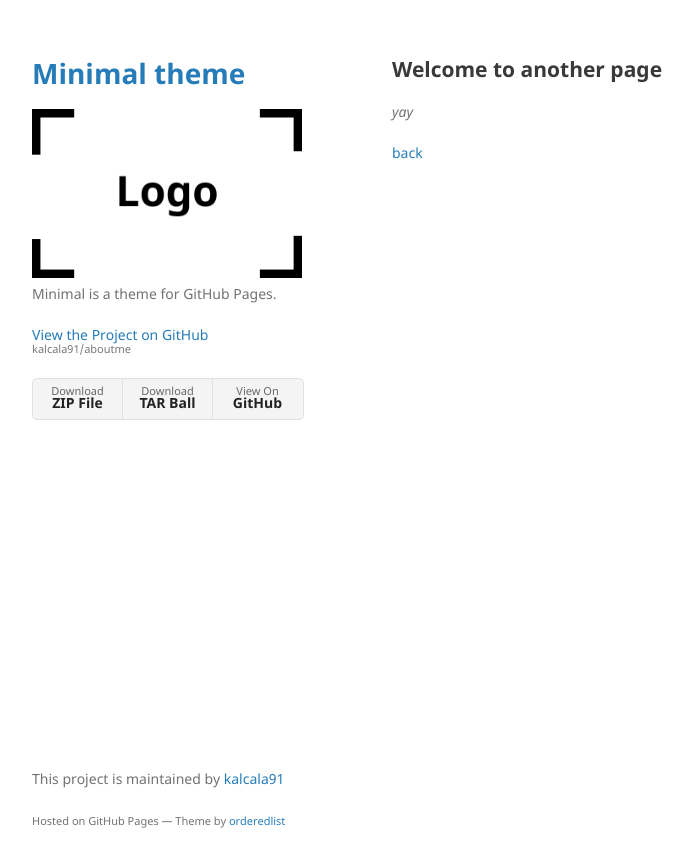
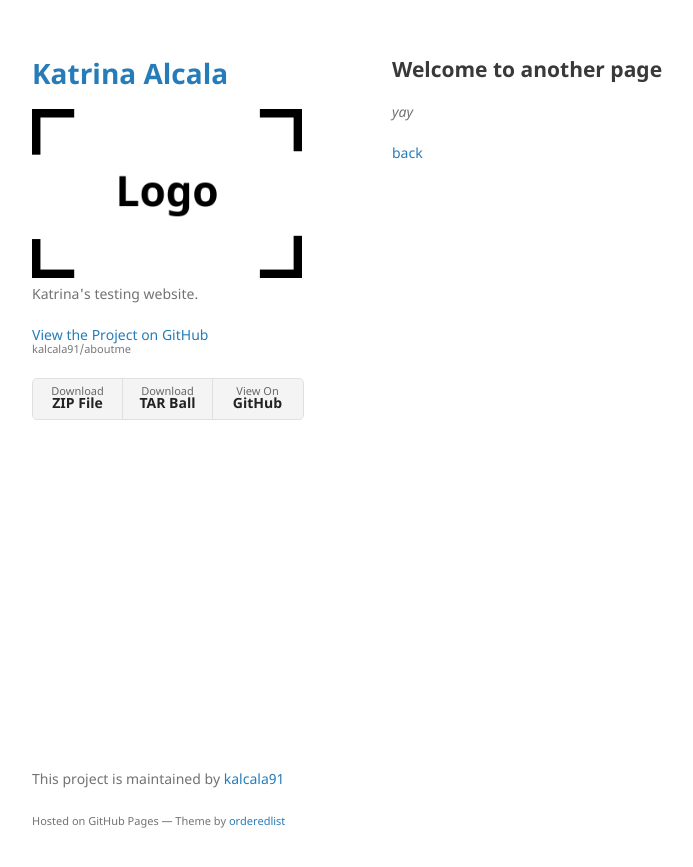
Before and after one commit to kalcala91/aboutme, a Jekyll site: the page built from another-page.md, in a window 1280 px wide. Shown: the top 867 px of the page, without its empty margins (178-871 px from the left). Built offline with Jekyll 4.4.1, drawn with Linux system fonts in a browser that asks for light colours; our own code applies the rules of GitHub Pages for plain Markdown files.

Commit message:
first commit

```diff
--- a/_config.yml
+++ b/_config.yml
@@ -1,6 +1,6 @@
-title: Minimal theme
+title: Katrina Alcala
 logo: /assets/img/logo.png
-description: Minimal is a theme for GitHub Pages.
+description: Katrina's testing website.
 show_downloads: true
 google_analytics:
 theme: jekyll-theme-minimal
```
Also changed, not shown: README.md.
